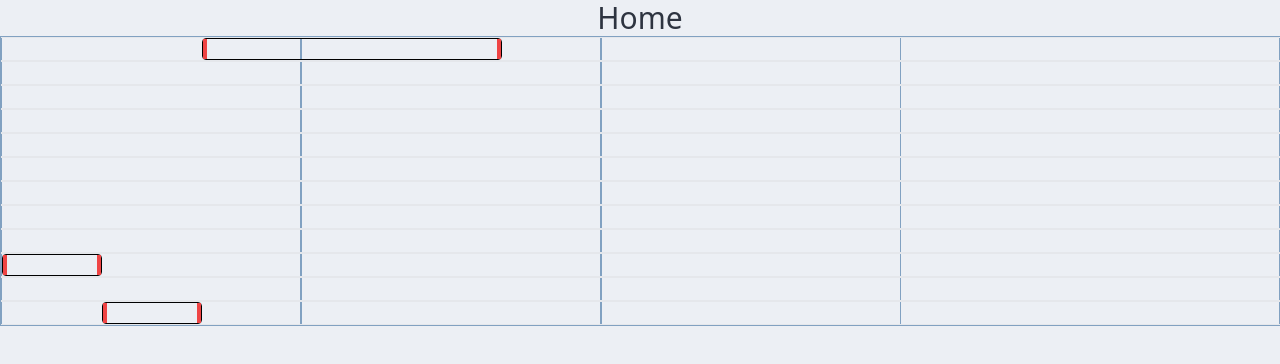
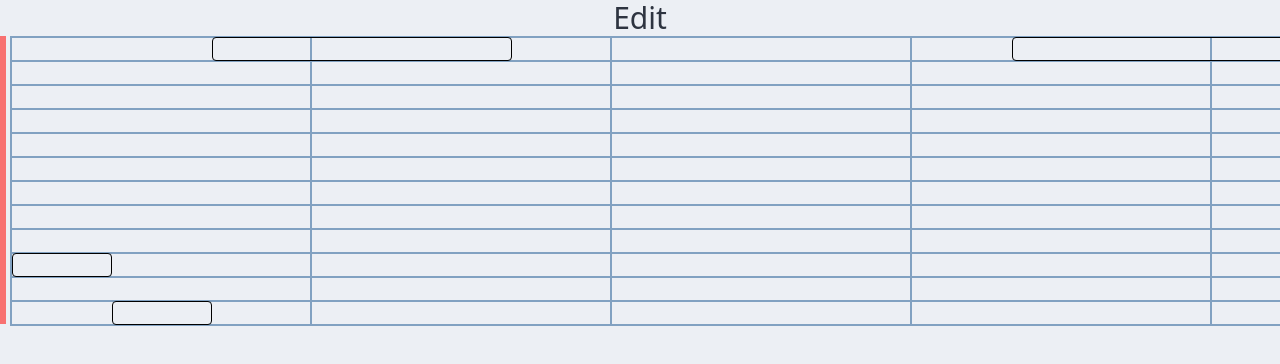
Before and after one commit to benbousquet/open-karaoke, a React (Vite) app: page / in a window 1280 px wide. Shown: the top 364 px of the page. Built offline with nearby package versions, Linux system fonts and the light colour scheme.

Commit message:
wip:implement music player

```diff
--- a/src/components/noteMap.tsx
+++ b/src/components/noteMap.tsx
@@ -29,7 +29,7 @@ export default function NoteMap() {
   return (
     <div className="absolute w-full">
       {lines.map((staff) => (
-        <div key={staff.id} className="h-6 border-y relative">
+        <div key={staff.id} className="h-6 relative">
           {DrawNotes(staff.key)}
         </div>
       ))}
--- a/src/components/noteNode.tsx
+++ b/src/components/noteNode.tsx
@@ -6,8 +6,9 @@ import { useNoteContext } from "@/utils/context";
 
 export default function NoteNode({ note }: { note: Note }) {
   const [notes, changeNote] = useNoteContext();
-  const [{ x, width }, api] = useSpring(() => ({
+  const [{ x, y, width }, api] = useSpring(() => ({
     x: 0,
+    y: 0,
     width: 0,
   }));
   const noteRef = useRef(null);
@@ -82,21 +83,26 @@ export default function NoteNode({ note }: { note: Note }) {
     return Math.ceil(Number(time) / 10);
   }
 
+  function findBounds(id: Number): [Number, Number] {
+
+    return [12, 12]
+  }
+
   return (
     <animated.div
       ref={noteRef}
-      className={"h-full rounded border border-black cursor-move"}
+      className={"h-full rounded border border-black cursor-move absolute"}
       style={{ x, width }}
       {...bind()}
     >
       <div
         ref={leftRef}
-        className="h-full absolute left--0.5 top-0 cursor-col-resize w-1 bg-red-500"
+        className="h-full absolute left--0.5 top-0 cursor-col-resize w-1"
         // onMouseMove
       ></div>
       <div
         ref={rightRef}
-        className="h-full absolute right-[-0.25px] top-0 cursor-col-resize w-1 bg-red-500"
+        className="h-full absolute right-[-0.25px] top-0 cursor-col-resize w-1"
       ></div>
     </animated.div>
   );
--- a/src/components/pitchTimeline.tsx
+++ b/src/components/pitchTimeline.tsx
@@ -1,16 +1,29 @@
 import { Key, Note } from "@/utils/types";
 import { PitchTimelineContext } from "@/utils/context";
-import { useState } from "react";
+import { useRef, useState } from "react";
+import { animated, useSpring } from "@react-spring/web";
 import Staff from "@/components/staff";
 import NoteMap from "@/components/noteMap";
-export default function PitchTimeline() {
+import test from "./test.mp3"
+export default function PitchTimeline({
+  currentTime,
+}: {
+  currentTime: Number;
+}) {
+  const audioRef = useRef(null);
+
   // 11 lines
   // 2-3 seconds per section
   const [notes, setNotes] = useState<Note[]>([
     { id: 1, key: Key["a"], start: 1, duration: 1000 },
     { id: 2, key: Key["b"], start: 1001, duration: 1000 },
     { id: 3, key: Key["c"], start: 2001, duration: 3000 },
+    { id: 4, key: Key["c"], start: 10001, duration: 3000 },
   ]);
+
+  const [{ x }, api] = useSpring(() => ({
+    x: 10,
+  }));
 
   function changeNote(id: Number, newNote: Note): void {
     const noteIdx = notes.findIndex((val) => {
@@ -23,10 +36,15 @@ export default function PitchTimeline() {
     setNotes([...newNotes]);
   }
 
-  const songLength = 7000; // milliseconds
+  const songLength = 15000; // milliseconds
+
+  api.set({ x: 100 });
 
   return (
-    <div className="border border-secondary">
+    <div>
+      <audio src={test} ref={audioRef} />
+      <div className="absolute bg-red-400 h-72 w-1.5"></div>
+      <animated.div className="border border-secondary" style={{ x }}>
         <PitchTimelineContext.Provider value={[notes, changeNote]}>
           {/* notes overlayed on top */}
           <NoteMap />
@@ -39,6 +57,7 @@ export default function PitchTimeline() {
               ))}
           </div>
         </PitchTimelineContext.Provider>
+      </animated.div>
     </div>
   );
 }
--- a/src/components/router.tsx
+++ b/src/components/router.tsx
@@ -1,11 +1,13 @@
 import { useState } from "react"
-import Home from "../screens/home"
+import Home from "@/screens/home"
+import Edit from "@/screens/edit";
 
 export default function Router() {
   const routes = {
-    "home": <Home />
+    "home": <Home />,
+    "edit": <Edit />,
   }
-  const [route, setRoute] = useState<JSX.Element>(<Home />);
+  const [route, setRoute] = useState<JSX.Element>(<Edit />);
   return (
     <div>
       {route}
--- /dev/null
+++ b/src/screens/edit.tsx
@@ -0,0 +1,13 @@
+import PitchTimeline from "@/components/pitchTimeline";
+
+export default function Edit() {
+
+  return (
+    <div className="overflow-auto">
+      <h1 className="text-center text-3xl">Edit</h1>
+      <div className="">
+        <PitchTimeline currentTime={1000} />
+      </div>
+    </div>
+  )
+}
--- a/src/screens/home.tsx
+++ b/src/screens/home.tsx
@@ -4,7 +4,6 @@ export default function Home() {
   return (
     <div className="overflow-auto">
       <h1 className="text-center text-3xl">Home</h1>
-      <PitchTimeline />
     </div>
-  )
+  );
 }
```
Lines whose indentation alone changed are shown as unchanged.
